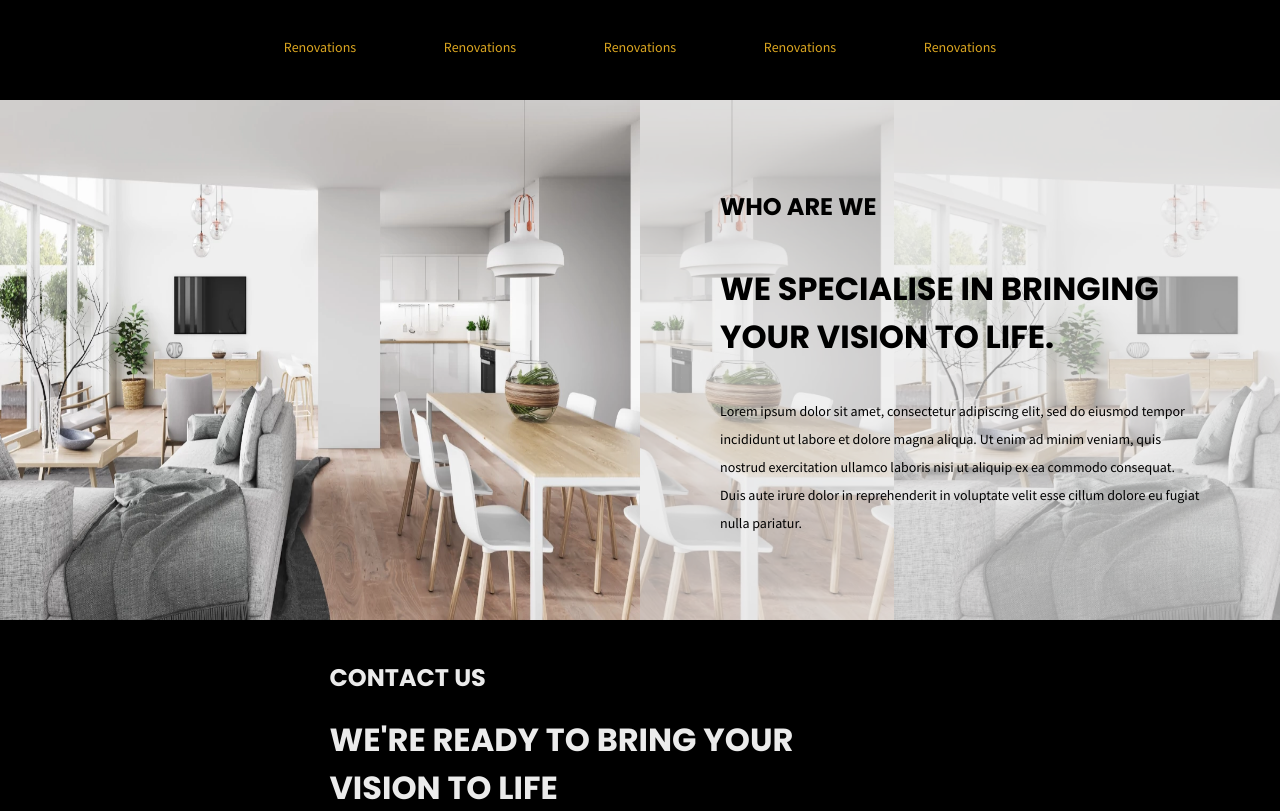
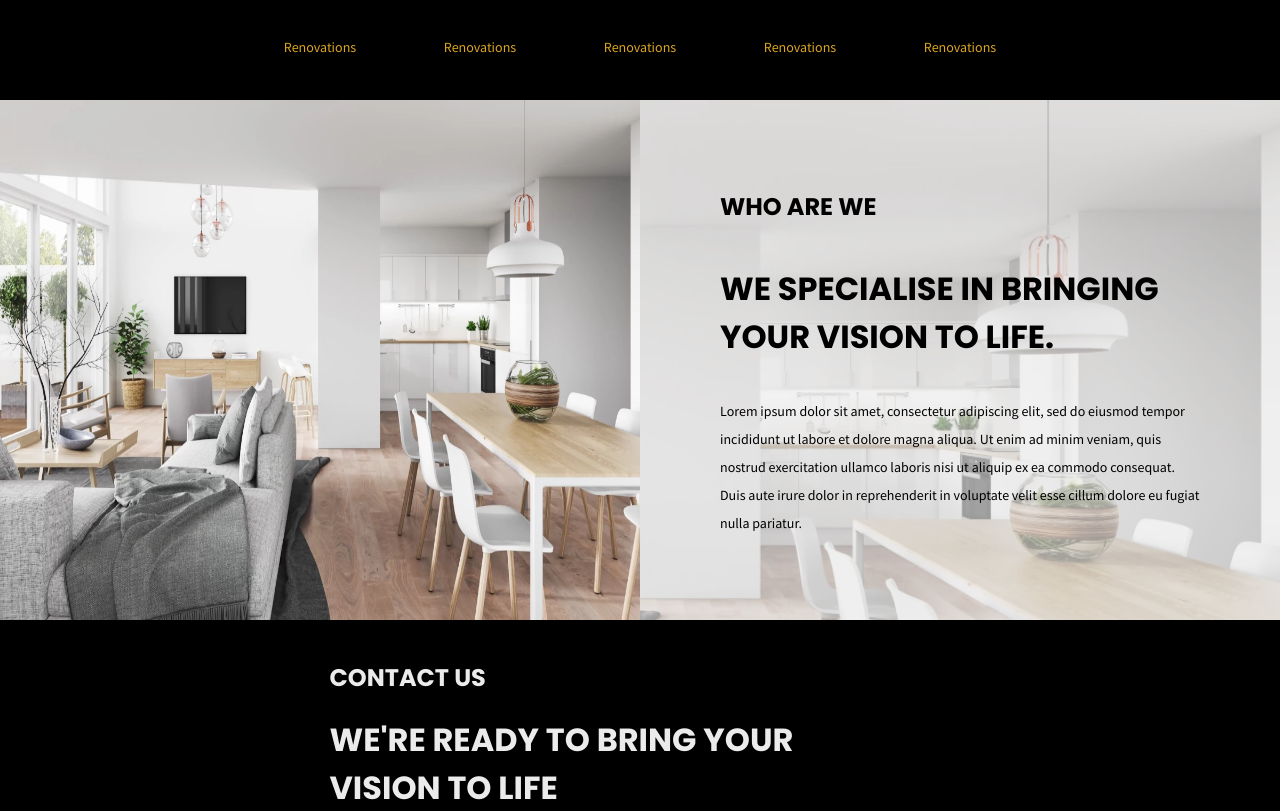
Before and after one commit to jarrad-obrien/fine-line-constructions, a Next.js app: page / in a window 1280 px wide. Shown: the part 1986-2797 px from the top of the page. Built offline with nearby package versions, Linux system fonts and the light colour scheme.

Commit message:
Final fixes background image

```diff
--- a/styles/globals.css
+++ b/styles/globals.css
@@ -19,6 +19,8 @@ a {
   position: static;
   top: 0;
   background-image: url('/top-section-image-bg.webp');
+  background-repeat: no-repeat;
+  background-size: cover;
   padding: 0;
   margin: 0;
   width: 100%;
@@ -181,7 +183,8 @@ height: 100%;
   grid-template-columns: 1fr 1fr;
   height:520px;
   background-image: url('/case-study.webp');
-  background-size: contain;
+  background-repeat: no-repeat;
+  background-size: cover;
   overflow:hidden;
 }
 .case-study-left img {
```
